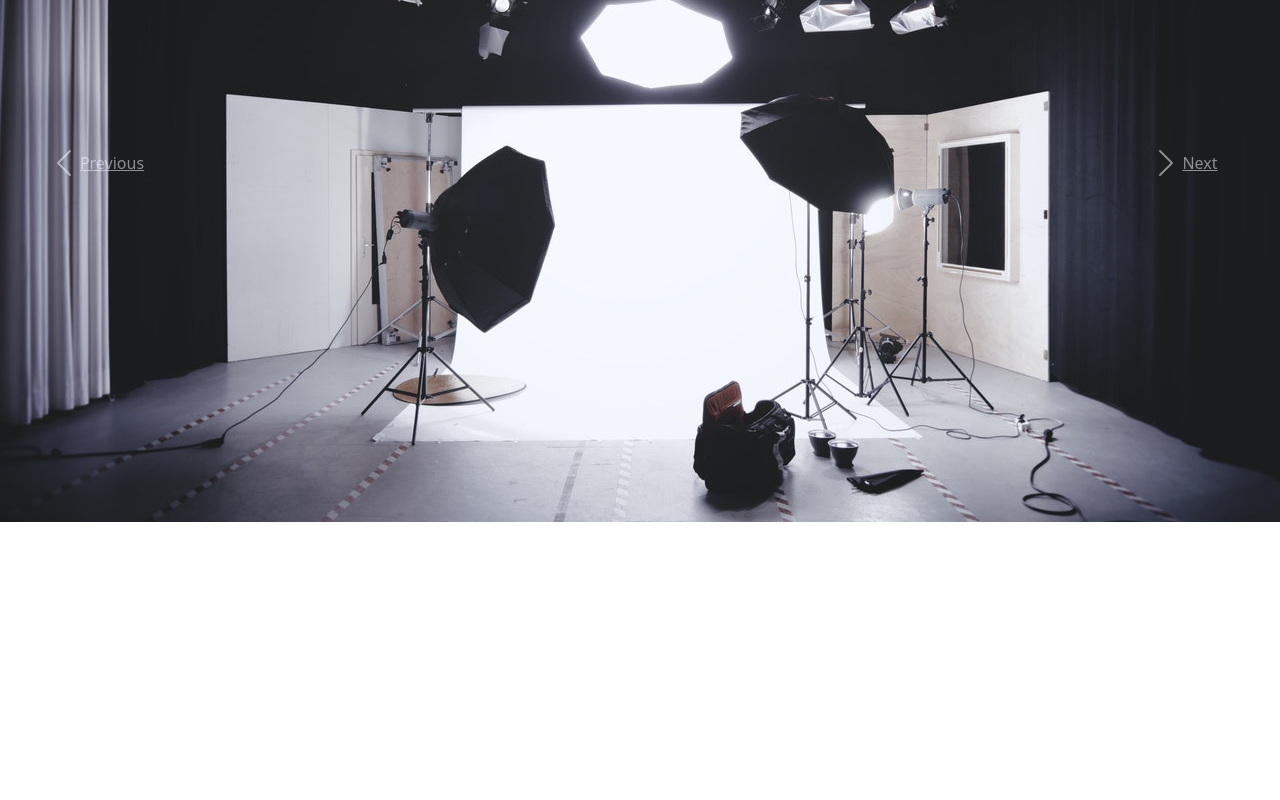
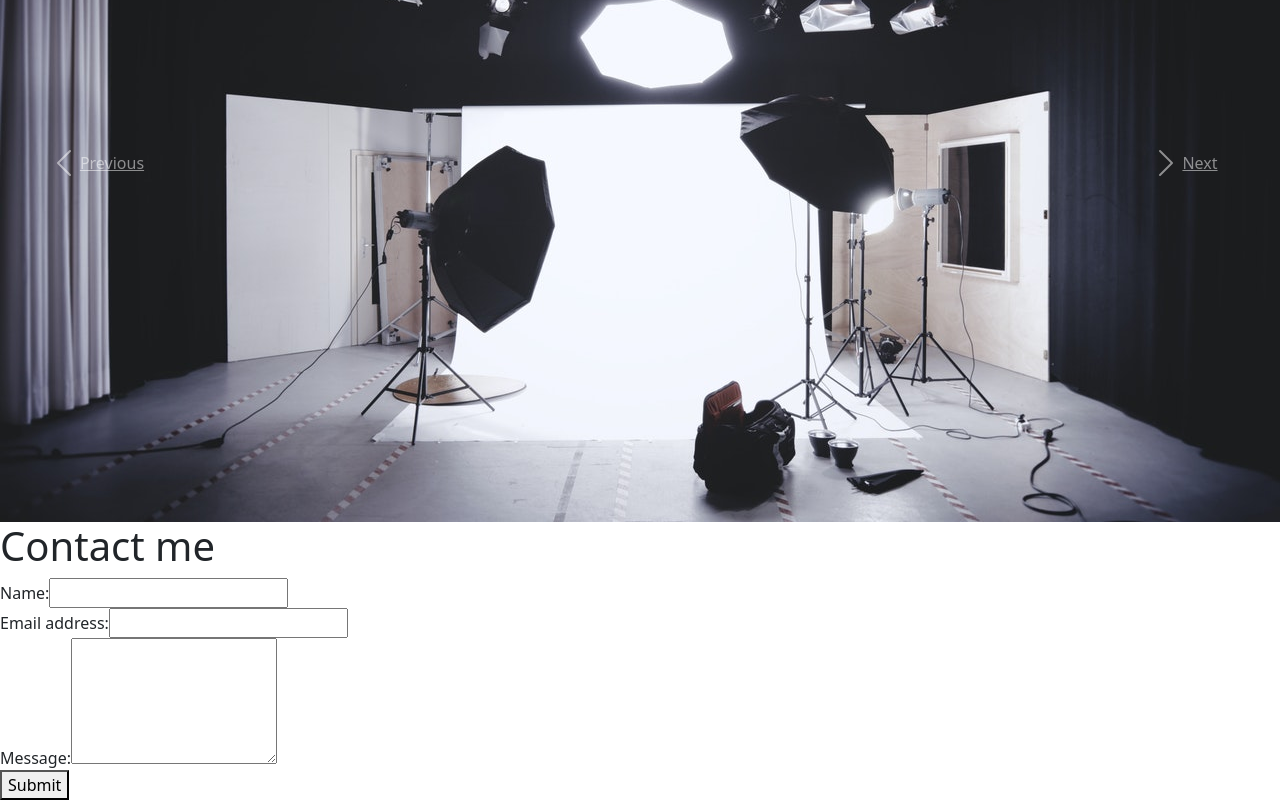
Before and after one commit to mloercher/ml_portfolio, a React (Create React App) app in the folder ml-react-portfolio/: page / in a window 1280 px wide. Shown: the part 1315-2115 px from the top of the page. Before the commit the page ends 1837 px from the top, so only its background shows below. Built offline with nearby package versions, Linux system fonts and the light colour scheme.

Commit message:
added contact component

```diff
--- a/ml-react-portfolio/src/App.js
+++ b/ml-react-portfolio/src/App.js
@@ -1,10 +1,12 @@
-import React from 'react';
+import React, { useState } from "react";
 import About from './components/About';
 // import components below
 import Nav from './components/Nav';
-import Projects from './components/Projects/index'
+import Projects from './components/Projects'
+import Contact from "./components/Contact/Contact";
 
 function App() {
+
 
   return (
     <div>
@@ -12,6 +14,7 @@
       <main>
         <About />
         <Projects />
+        <Contact />
       </main>
     </div>
   );
--- /dev/null
+++ b/ml-react-portfolio/src/components/Contact/Contact.js
@@ -0,0 +1,76 @@
+import React, { useState } from "react";
+import { validateEmail } from "../../utils/helpers";
+
+function Contact() {
+  const [errorMessage, setErrorMessage] = useState("");
+  const [formState, setFormState] = useState({
+    name: " ",
+    email: " ",
+    message: " ",
+  });
+  const { name, email, message } = formState;
+  //   functions for handleChange and handleSubmit
+  function handleChange(e) {
+    if (e.target.name === "email") {
+      const isValid = validateEmail(e.target.value);
+      console.log(isValid);
+      // isValid conditional statement
+      if (!isValid) {
+        setErrorMessage("Your Email address is invalid");
+      } else {
+        if (!e.target.value.length) {
+          setErrorMessage(`${e.target.name} is required.`);
+        } else {
+          setErrorMessage("");
+        }
+      }
+    }
+    if (!errorMessage) {
+      setFormState({ ...formState, [e.target.name]: e.target.value });
+    }
+    console.log("errorMessage", errorMessage);
+  }
+
+  function handleSubmit(e) {
+    e.preventDefault();
+    console.log(formState);
+  }
+  console.log(formState);
+  return (
+    <section>
+      <h1>Contact me</h1>
+      <form id="contact-form" onSubmit={handleSubmit}>
+        <div>
+          <label htmlFor="name">Name:</label>
+          <input
+            type="text"
+            defaultValue={name}
+            onChange={handleChange}
+            name="name"
+          />{" "}
+        </div>
+        <div>
+          <label htmlFor="email">Email address:</label>
+          <input
+            type="email"
+            defaultValue={email}
+            name="email"
+            onChange={handleChange}
+          />{" "}
+        </div>
+        <div>
+          <label htmlFor="message">Message:</label>
+          <textarea
+            name="message"
+            defaultValue={message}
+            onChange={handleChange}
+            rows="5"
+          />{" "}
+        </div>
+        <button type="submit">Submit</button>
+      </form>
+    </section>
+  );
+}
+
+export default Contact;
--- a/ml-react-portfolio/src/components/Projects/index.js
+++ b/ml-react-portfolio/src/components/Projects/index.js
@@ -1,4 +1,4 @@
-import React from "react";
+import React, { useState } from "react";
 import projectImage from '../../assets/cover-image.jpg';
 
 // add an array of objects containing project names and descriptions
```
